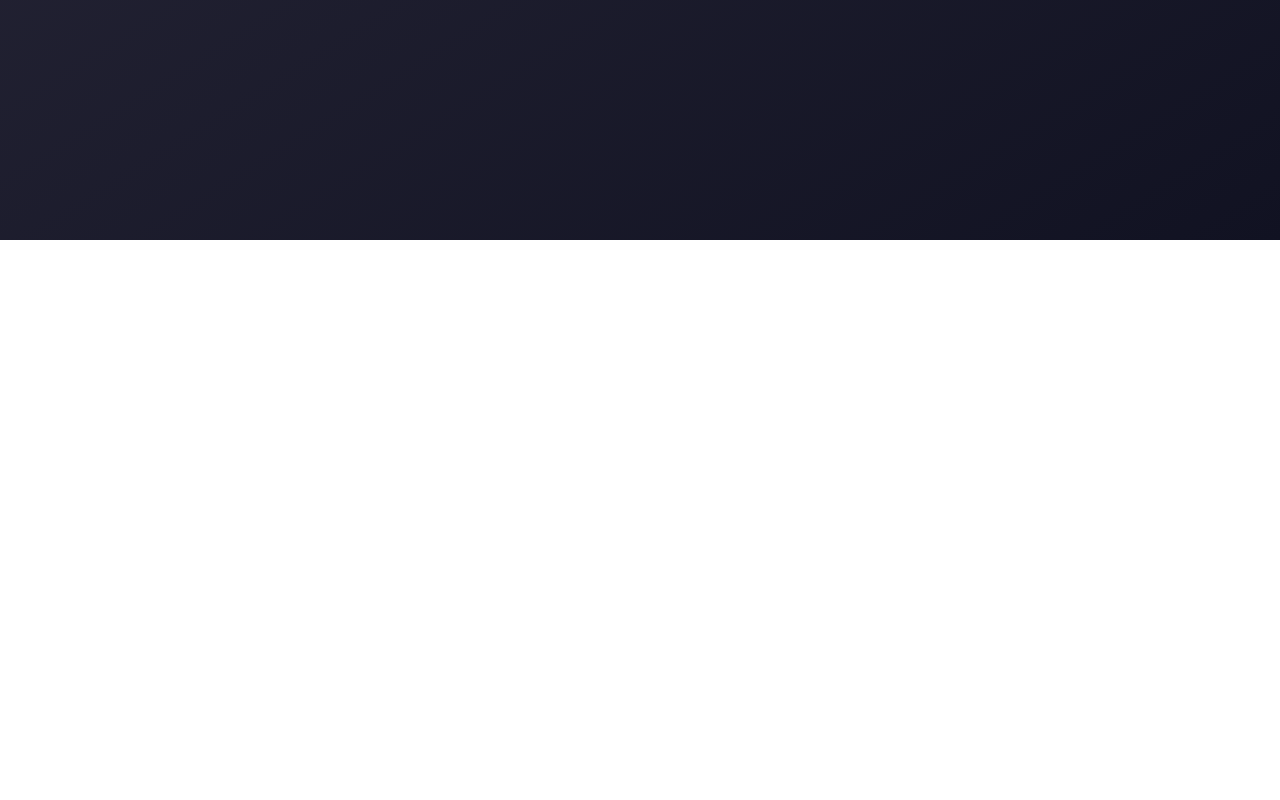
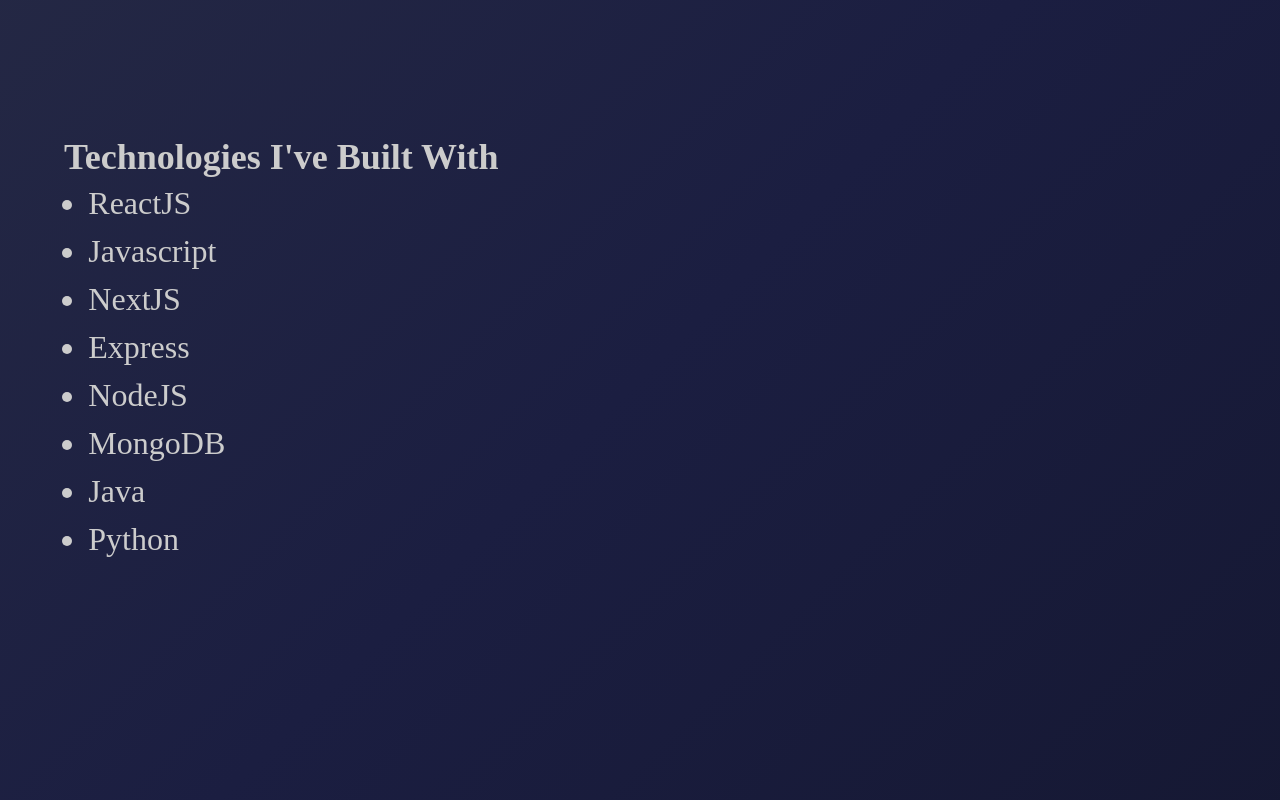
Before and after one commit to AD-Blue/me-site, a Next.js app: page / in a window 1280 px wide. Shown: the part 560-1360 px from the top of the page. Before the commit the page ends 800 px from the top, so only its background shows below. Built offline with nearby package versions, Linux system fonts and the light colour scheme; a web font is replaced by a local one.

Commit message:
Animated background gradient. Separated skill list into separate component

```diff
--- /dev/null
+++ b/components/SkillList.js
@@ -0,0 +1,49 @@
+
+import { UnorderedList, ListItem, Text } from '@chakra-ui/react';
+
+export default function SkillList() {
+    return (
+        <UnorderedList color='#ccc' ml='2%'>
+            <ListItem fontSize='32px'>
+                <Text>
+                    ReactJS
+                </Text>
+            </ListItem>
+            <ListItem fontSize='32px'>
+                <Text>
+                    Javascript
+                </Text>
+            </ListItem>
+            <ListItem fontSize='32px'>
+                <Text>
+                    NextJS
+                </Text>
+            </ListItem>
+            <ListItem fontSize='32px'>
+                <Text>
+                    Express
+                </Text>
+            </ListItem>
+            <ListItem fontSize='32px'>
+                <Text>
+                    NodeJS
+                </Text>
+            </ListItem>
+            <ListItem fontSize='32px'>
+                <Text>
+                    MongoDB
+                </Text>
+            </ListItem>
+            <ListItem fontSize='32px'>
+                <Text>
+                    Java
+                </Text>
+            </ListItem>
+            <ListItem fontSize='32px'>
+                <Text>
+                    Python
+                </Text>
+            </ListItem>
+        </UnorderedList>
+    )
+}
--- a/pages/index.js
+++ b/pages/index.js
@@ -1,22 +1,21 @@
 import Head from 'next/head';
-import Nav from '../components/Nav';
 import { Flex, Box, Heading } from '@chakra-ui/react';
-import SocialBar from '../components/socialBar';
+import SkillList from '../components/SkillList';
+import styles from '../styles/Home.module.css';
 
 export default function Home() {
     return (
         <>
             <Head>
-                <title>Aries Dimaranan</title>
+                <title>Aries Dev</title>
             </Head>
             <Flex
+                className={styles.main}
                 direction='column'
-                bgGradient="linear(to-br, #292839, #111222)"
-                h='100vh'
-                justify='center'
+                h='200vh'
                 alignContent='center'
             >
-                <Box textAlign="center">
+                <Box textAlign="center" mt='20%'>
                     <Heading as='h1' size='4xl' color='#ccc'>
                         Aries Dimaranan
                     </Heading>
@@ -24,6 +23,12 @@
                         Full-Stack Developer
                     </Heading>
                 </Box>
+                <Flex direction='column' mt='25%' ml='5%'>
+                    <Heading as='h3' size='xl' color='#ccc'>
+                        Technologies I've Built With
+                    </Heading>
+                    <SkillList />
+                </Flex>
             </Flex>
         </>
     )
--- a/styles/Home.module.css
+++ b/styles/Home.module.css
@@ -1,9 +1,17 @@
-.main ::after {
-  content: "";
-  position: absolute;
-  top: 0;
-  left: 0;
-  width: 100vw;
-  height: 100vh;
-  background: repeating-linear-gradient(rgba(0, 0, 0, 0.65), rgba(0, 0, 0, 0.65) 1px, transparent 1px, transparent 2px);
+.main {
+  background: linear-gradient(135deg, #1b1d20, #3c424d, #1b1e41, #07090f);
+  background-size: 400% 400%;
+  animation: gradient 15s ease infinite;
 }
+
+@keyframes gradient {
+  0% {
+      background-position: 0% 50%;
+  }
+  50% {
+      background-position: 100% 50%;
+  }
+  100% {
+      background-position: 0% 50%;
+  }
+}
```
